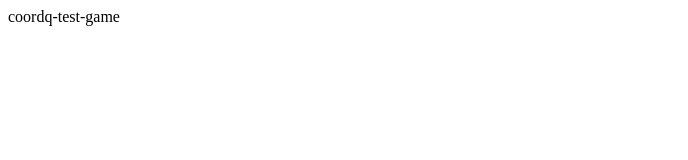
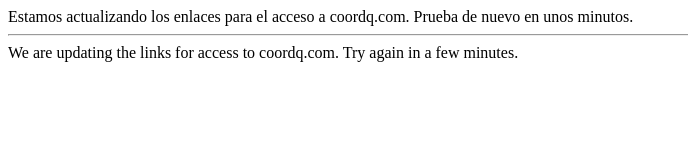
Before and after one commit to coordq/test-game, a plain HTML site: page index.html in a window 1280 px wide. Shown: the whole page, without its empty margins (0-688 px from the left). Drawn offline with Linux system fonts and the light colour scheme.

Commit message:
Change index

```diff
--- a/index.html
+++ b/index.html
@@ -12,6 +12,12 @@
     <title>CoordQ</title>
   </head>
   <body scroll="no" style="overflow: hidden">
-    coordq-test-game
+    <div>
+      Estamos actualizando los enlaces para el acceso a coordq.com. Prueba de nuevo en unos minutos.
+    </div>
+    <hr />
+    <div>
+      We are updating the links for access to coordq.com. Try again in a few minutes.
+    </div>
   </body>
 </html>
```
